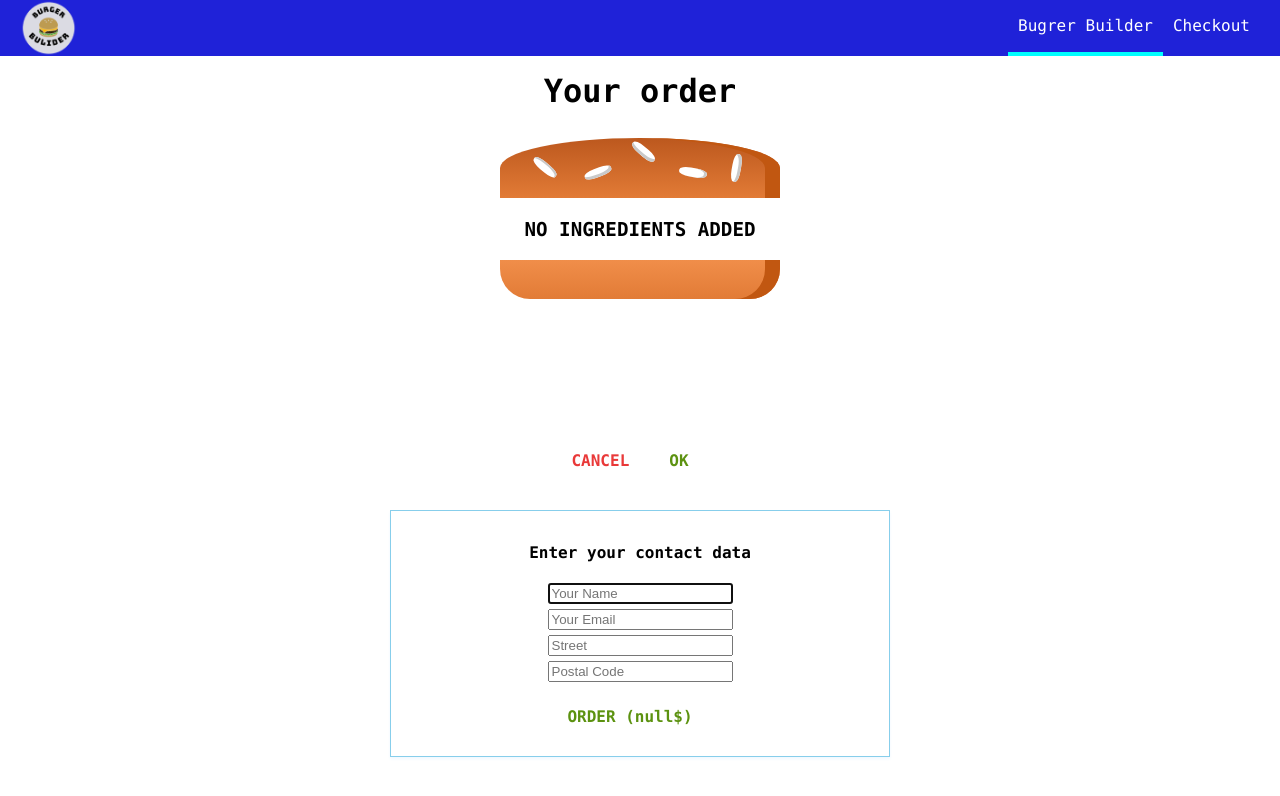
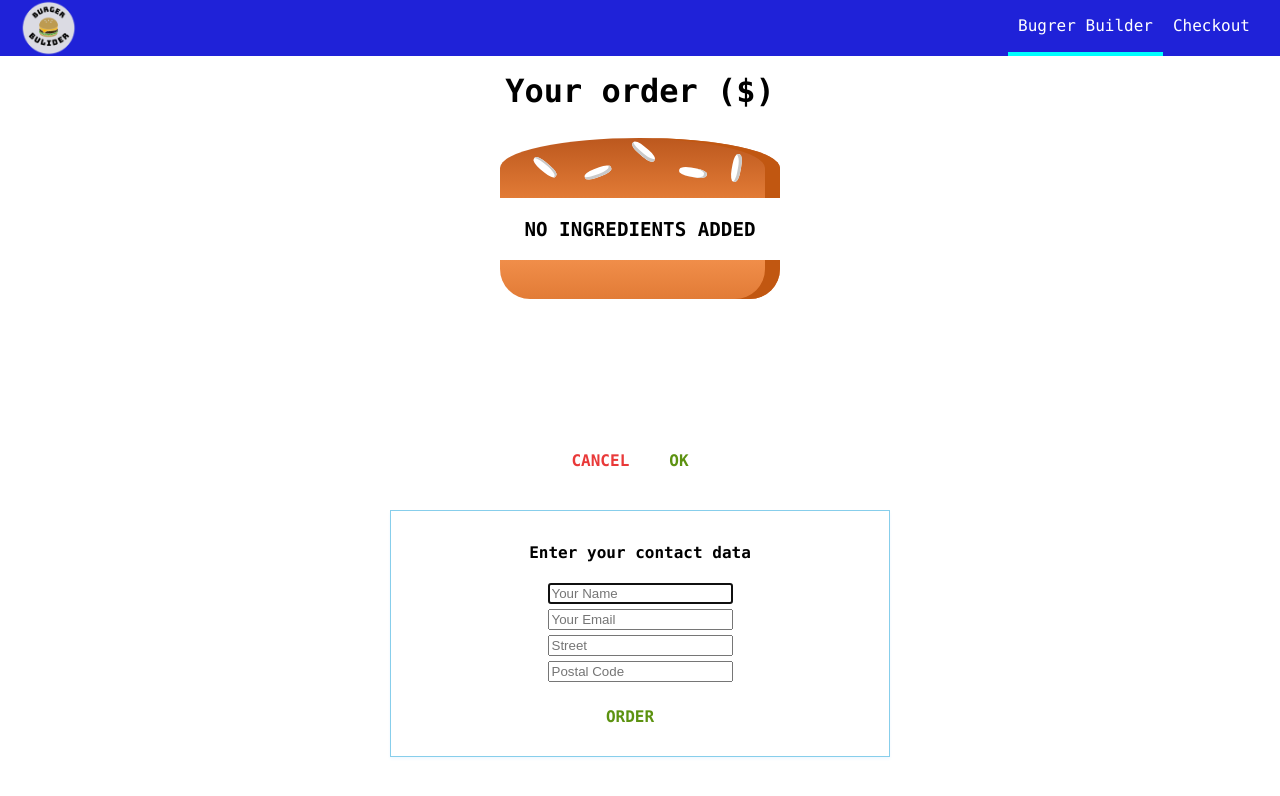
Before and after one commit to kombuchamp/BurgerBuilderReact, a React app: page /checkout/contact-data in a window 1280 px wide. Shown: the top 796 px of the page. Built offline with nearby package versions, Linux system fonts and the light colour scheme.

Commit message:
Move price to CheckoutSummary

```diff
--- a/src/components/Order/Checkout/Checkout.js
+++ b/src/components/Order/Checkout/Checkout.js
@@ -40,10 +40,11 @@ export default class Checkout extends Component {
                     ingredients={this.state.ingredients}
                     onCheckoutCancelled={this.checkoutCancelledHandler}
                     onCheckoutContinued={this.checkoutContinuedHandler}
+                    price={this.state.totalPrice}
                 />
                 <Route
                     path={`${this.props.match.path}/contact-data`}
-                    render={props => <ContactData ingredients={this.state.ingredients} price={this.state.totalPrice} {...props} />}
+                    render={props => <ContactData ingredients={this.state.ingredients} {...props} />}
                 />
             </div>
         );
--- a/src/components/Order/CheckoutSummary/CheckoutSummary.js
+++ b/src/components/Order/CheckoutSummary/CheckoutSummary.js
@@ -4,9 +4,11 @@ import Button from '../../UI/Button/Button';
 import styles from './CheckoutSummary.module.css';
 
 const CheckoutSummary = props => {
+    const { price } = props;
+
     return (
         <div className={styles.CheckoutSummary}>
-            <h1>Your order</h1>
+            <h1>Your order ({price && Number(price).toFixed(2)}$)</h1>
             <div style={{ width: '100%', margin: 'auto' }}>
                 <Burger ingredients={props.ingredients} />
             </div>
--- a/src/components/Order/ContactData/ContactData.js
+++ b/src/components/Order/ContactData/ContactData.js
@@ -55,7 +55,7 @@ export default class ContactData extends Component {
                         <input type="text" name="street" placeholder="Street" />
                         <input type="text" name="postal" placeholder="Postal Code" />
                         <Button type="success" onClick={this.orderHandler}>
-                            {`ORDER (${this.props.price && Number(this.props.price).toFixed(2)}$)`}
+                            {'ORDER'}
                         </Button>
                     </form>
                 )}
```
